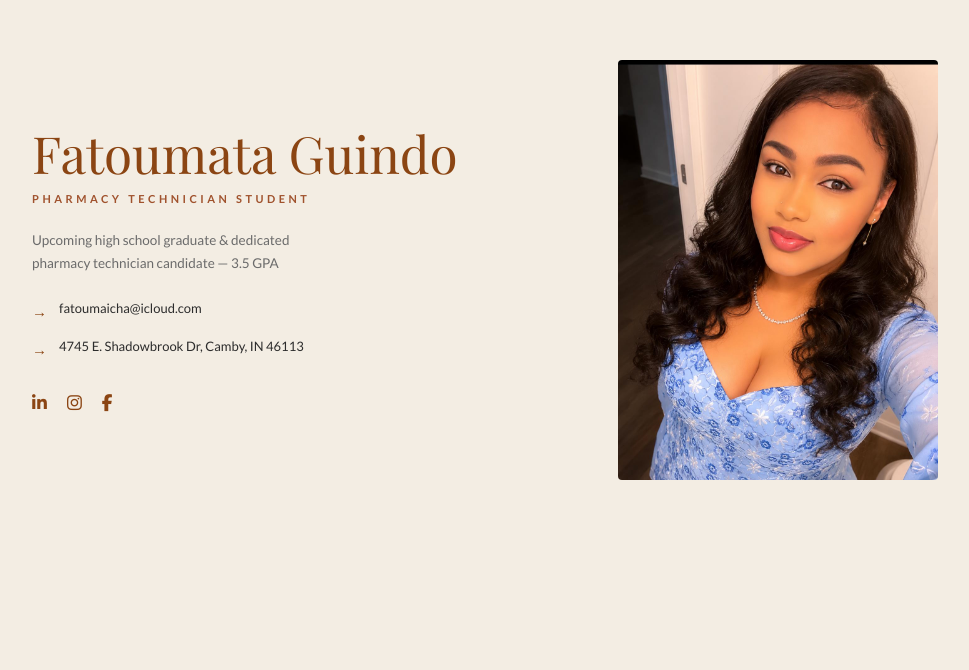
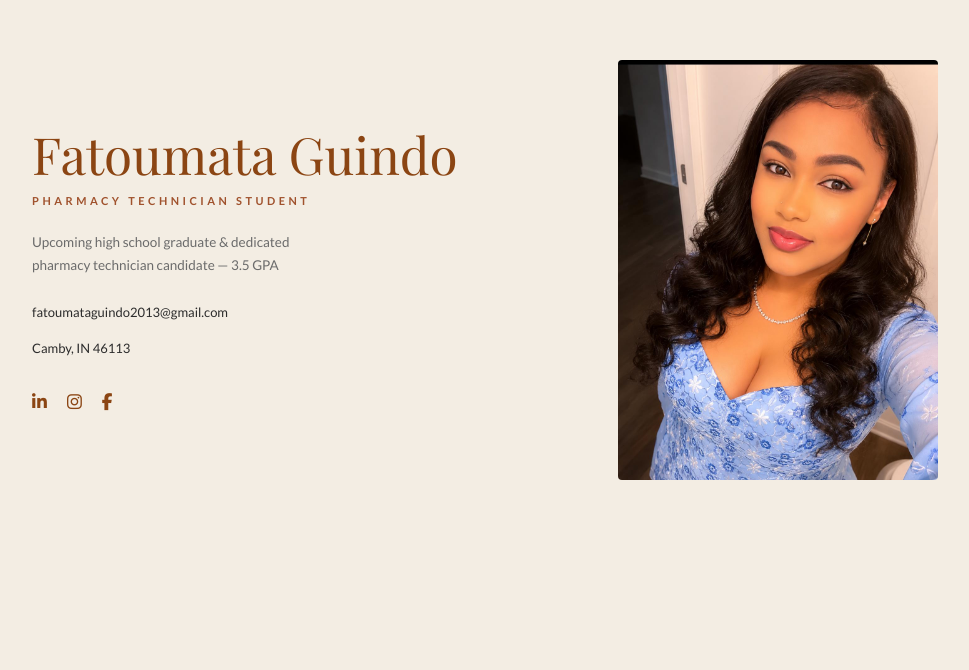
Before and after one commit to nexda-co/F.Guindo, a plain HTML site: page index.html in a window 1280 px wide. Shown: the part 130-800 px from the top of the page, without its empty margins (48-1017 px from the left). Drawn offline with nearby package versions, Linux system fonts and the light colour scheme; a script that the page names is missing; a web font is replaced by a local one.

Commit message:
Update email, remove street address and arrows from contact

```diff
--- a/index.html
+++ b/index.html
@@ -91,8 +91,7 @@
     .hero-right { display: flex; flex-direction: column; justify-content: space-between; height: 100%; }
 
     .contact-list { list-style: none; display: flex; flex-direction: column; gap: 14px; }
-    .contact-list li { display: flex; align-items: flex-start; gap: 12px; font-size: 13px; color: var(--dark); line-height: 1.5; }
-    .contact-list li::before { content: '→'; color: var(--rust); font-size: 15px; flex-shrink: 0; padding-top: 1px; }
+    .contact-list li { display: flex; align-items: center; font-size: 13px; color: var(--dark); line-height: 1.7; }
     .contact-list a { color: inherit; text-decoration: none; }
     .contact-list a:hover { color: var(--rust); }
 
@@ -506,8 +505,8 @@
       <p class="hero-tagline">Upcoming high school graduate &amp; dedicated pharmacy technician candidate — 3.5 GPA</p>
 
       <ul class="contact-list">
-        <li><a href="mailto:fatoumaicha@icloud.com">fatoumaicha@icloud.com</a></li>
-        <li>4745 E. Shadowbrook Dr, Camby, IN 46113</li>
+        <li><a href="mailto:fatoumataguindo2013@gmail.com">fatoumataguindo2013@gmail.com</a></li>
+        <li>Camby, IN 46113</li>
       </ul>
 
       <div class="social-row">
@@ -571,8 +570,7 @@
       <div class="letter-header">
         <p class="letter-sender">Fatoumata Guindo</p>
         <p class="letter-sender-details">
-          4745 East Shadowbrook Drive, Camby, IN 46113<br>
-          fatoumaicha@icloud.com
+          Camby, IN 46113 &nbsp;·&nbsp; fatoumataguindo2013@gmail.com
         </p>
       </div>
 
@@ -807,7 +805,7 @@
   ═══════════════════════════════════════════════════════ -->
   <footer>
     <p>&copy; 2026 &nbsp;·&nbsp; Fatoumata Guindo &nbsp;·&nbsp;
-       <a href="mailto:fatoumaicha@icloud.com">fatoumaicha@icloud.com</a>
+       <a href="mailto:fatoumataguindo2013@gmail.com">fatoumataguindo2013@gmail.com</a>
     </p>
   </footer>
 
```
